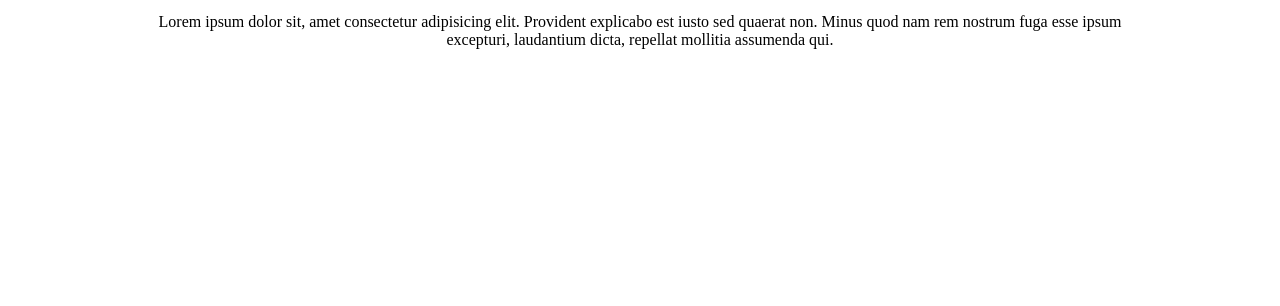
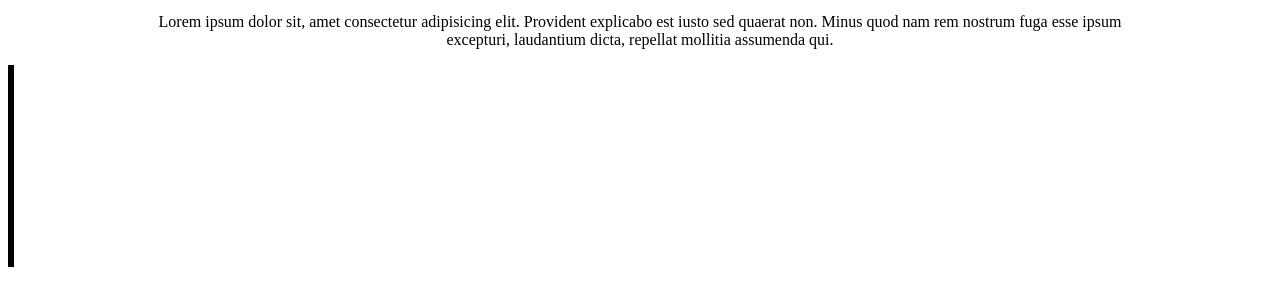
Before and after one commit to Domenico-lel/html-css-float-cards, a plain HTML site: page index.html in a window 1280 px wide. Shown: the part 74-380 px from the top of the page. Drawn offline with Linux system fonts and the light colour scheme.

Commit message:
creazione main della pagina (in working)

```diff
--- a/css/style.css
+++ b/css/style.css
@@ -1,4 +1,4 @@
-#contenitore, h1{
+#contenitore-top, h1{
     text-align: center;
     width: 80%;
     margin: auto;
@@ -10,3 +10,22 @@ h1{
     padding-bottom: 15px;
     padding-top: 9px;
 }
+
+/*.luca img{
+    height: 100px;
+    float: left;
+    margin-right: 10px;
+}*/
+
+.row::after{
+    content: "";
+    display: table;
+    clear:both;
+}
+
+.col{
+    float: left;
+    border: solid 1px #000;
+    min-height: 200px;
+    width: calc(100 / 3);
+}
--- a/index.html
+++ b/index.html
@@ -12,10 +12,30 @@
     <title>Document</title>
 </head>
 <body>
+    <!--parte superiore del sito-->
     <h1>Meet Our Team</h1>
 
-    <header id="contenitore">
+    <header id="contenitore-top">
         <p>Lorem ipsum dolor sit, amet consectetur adipisicing elit. Provident explicabo est iusto sed quaerat non. Minus quod nam rem nostrum fuga esse ipsum excepturi, laudantium dicta, repellat mollitia assumenda qui.</p>
     </header>
+    <!-- fine parte superiore del sito-->
+
+    <main class="contenitore-inferiore">
+        <!--<section class="luca">
+            <img src="img/male1.png" alt="immagine marco">
+            <b>MARCO BIANCHI</b>
+            <p>Designer</p>
+        </section>-->
+        <section>
+            <div class="row">
+                <div class="col"></div>
+                <div class="col"></div>
+                <div class="col"></div>
+            </div>
+        </section>
+
+    </main>
+
+
 </body>
 </html>
```
